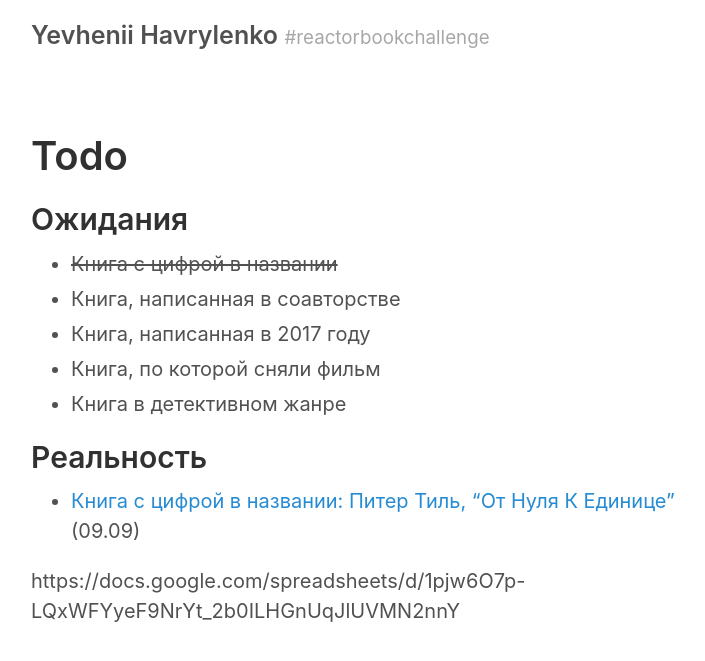
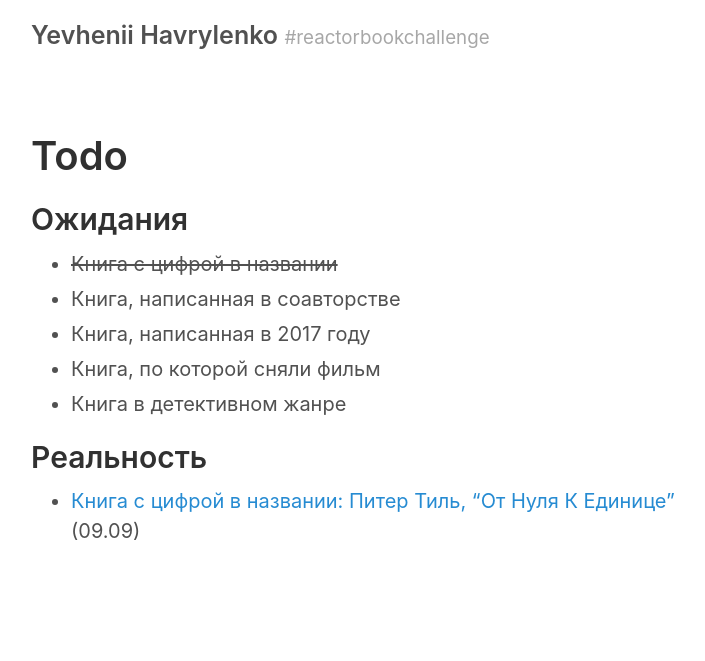
Before and after one commit to yevhenii-havrylenko/yevhenii-havrylenko.github.io, a Jekyll site: the page built from index.md, in a window 1280 px wide. Shown: the top 661 px of the page, without its empty margins (259-964 px from the left). Built offline with Jekyll 4.4.1, drawn with Linux system fonts in a browser that asks for light colours; part of the change alters nothing that is shown.

Commit message:
Update index.md

```diff
--- a/index.md
+++ b/index.md
@@ -13,7 +13,3 @@ title: Todo
 ## Реальность
 {% for post in site.posts %} - [ {{ post.title }} ]({{ post.url }}) ({{ post.date | date: "%d.%m" }})
 {% endfor %}
-
-
-
-https://docs.google.com/spreadsheets/d/1pjw6O7p-LQxWFYyeF9NrYt_2b0ILHGnUqJlUVMN2nnY
```
